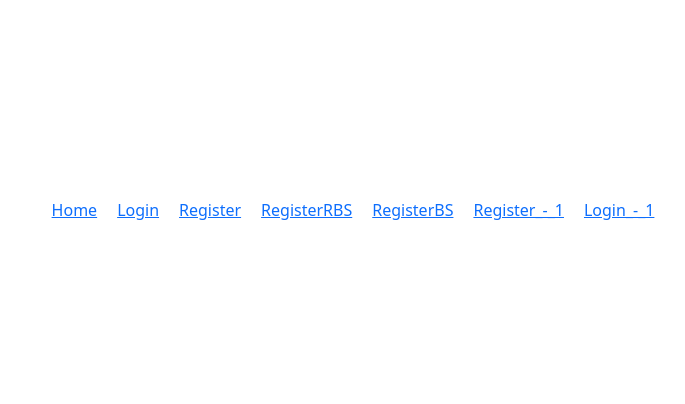
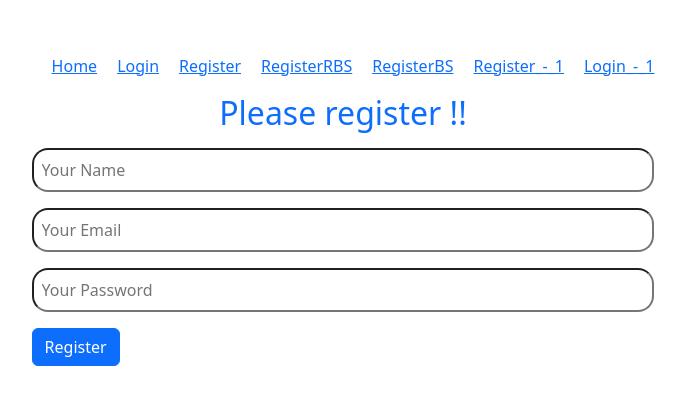
Before and after one commit to HmSani6699/email-password-projects, a React (Vite) app: page /register__1 in a window 1280 px wide. Shown: the part 190-594 px from the top of the page, without its empty margins (297-982 px from the left). Built offline with nearby package versions, Linux system fonts and the light colour scheme.

Commit message:
aded to regular expression

```diff
--- a/src/Register__1/Register__1.jsx
+++ b/src/Register__1/Register__1.jsx
@@ -1,9 +1,37 @@
 import React from 'react';
+import { getAuth } from "firebase/auth";
+import app from '../Firebase/Firebase.config';
 
 const Register__1 = () => {
+    const auth = getAuth(app);
+
+    const handleFormSubmit = (event) => {
+        event.preventDefault();
+        const getForm=event.target;
+        const name =getForm.name.value;
+        const email =getForm.email.value;
+        const password =getForm.password.value;
+        console.log(name,email,password);
+
+        if(!/(?=.*?[0-9])/.test(password)){
+            alert('Please added at list one degit number');
+            return
+        }
+
+
+    }
     return (
         <div>
-
+            <h2 className='mt-3 mb-3 text-center text-primary'>Please register !!</h2>
+            <form onSubmit={handleFormSubmit}>
+                <input className='mb-3 w-100 rounded-4 p-2 ps-2' type="text" name="name" id="text" placeholder='Your Name' required />
+                <br />
+                <input className='mb-3 w-100 rounded-4 p-2 ps-2' type="email" name="email" id="email" placeholder='Your Email' required />
+                <br />
+                <input className='mb-3 w-100 rounded-4 p-2 ps-2' type='password' name="password" id="password" placeholder='Your Password' required />
+                <br />
+                <input className='btn btn-primary' type="submit" value="Register" />
+            </form>
         </div>
     );
 };
```
